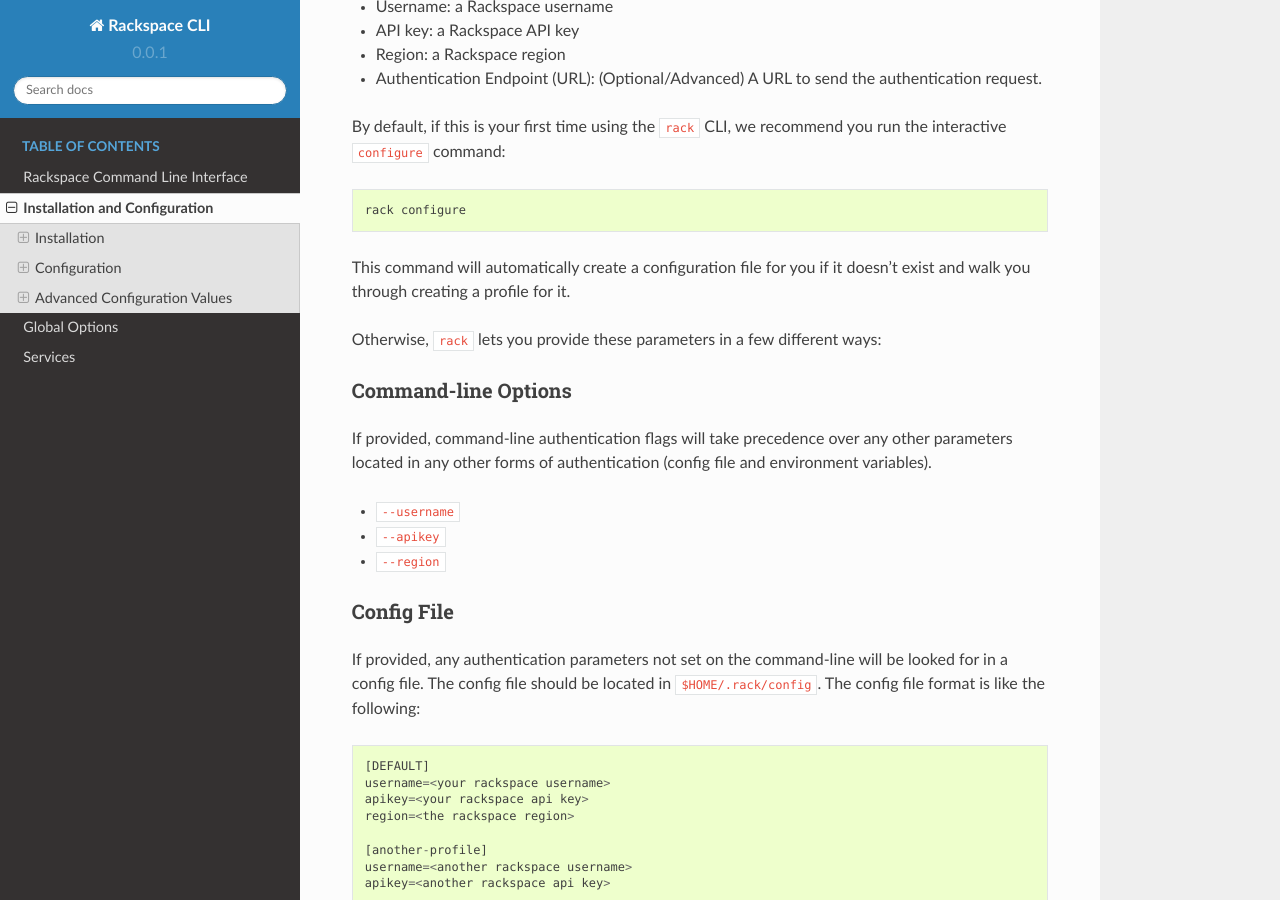
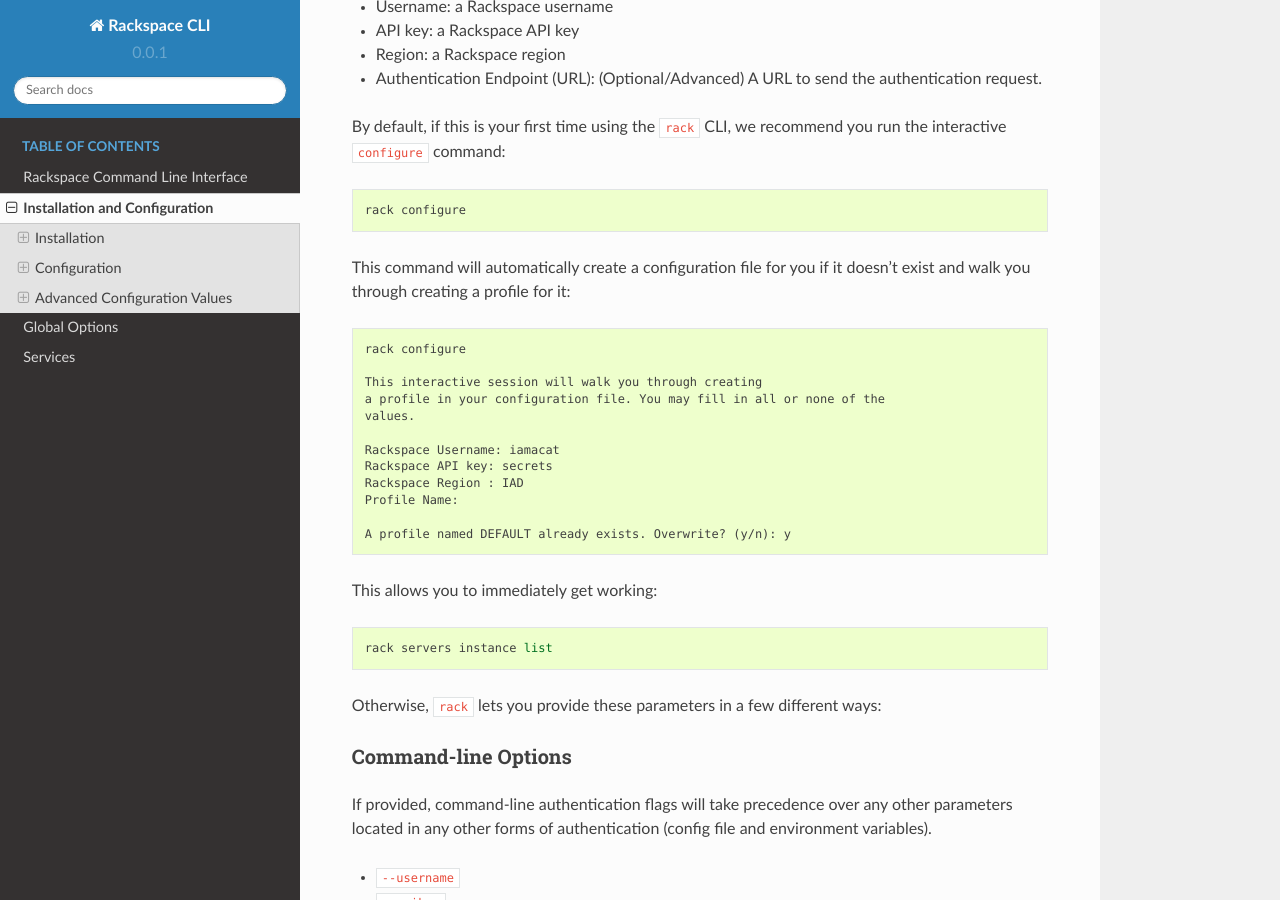
Before and after one commit to rackspace/rack, a Sphinx documentation site: the page built from docs/configuration.rst, in a window 1280 px wide and 900 px high, scrolled down 1614 px. Built offline with Sphinx 7.4.7 and the Read the Docs theme 2.0.0, drawn with Linux system fonts in a browser that asks for light colours.

Commit message:
Add in example of interaction

```diff
--- a/docs/configuration.rst
+++ b/docs/configuration.rst
@@ -70,7 +70,25 @@
     rack configure
 
 This command will automatically create a configuration file for you if it
-doesn't exist and walk you through creating a profile for it.
+doesn't exist and walk you through creating a profile for it::
+
+    rack configure
+
+    This interactive session will walk you through creating
+    a profile in your configuration file. You may fill in all or none of the
+    values.
+
+    Rackspace Username: iamacat
+    Rackspace API key: secrets
+    Rackspace Region : IAD
+    Profile Name:
+
+    A profile named DEFAULT already exists. Overwrite? (y/n): y
+
+This allows you to immediately get working::
+
+    rack servers instance list
+
 
 Otherwise, ``rack`` lets you provide these parameters in a few different ways:
 
```
